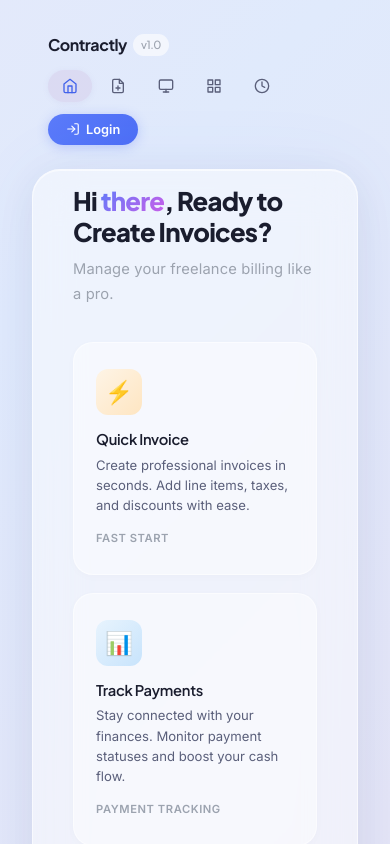
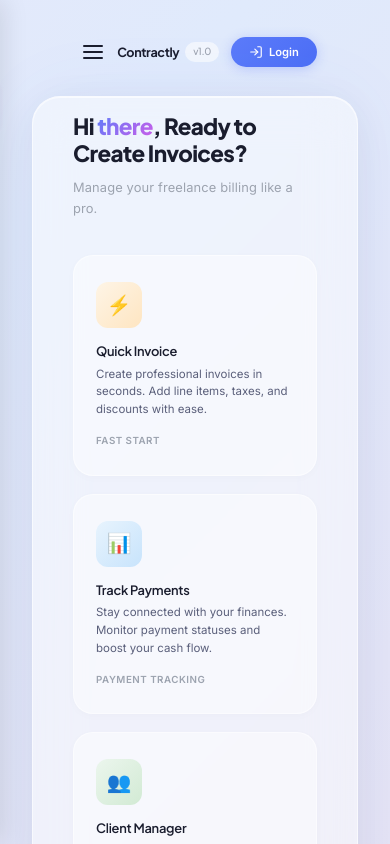
Before and after one commit to Moeez34/contractly, a React (Vite) app: page / in a window 390 px wide. Shown: the top 844 px of the page. Built offline with nearby package versions, Linux system fonts and the light colour scheme.

Commit message:
Implement responsive design for mobile (TopBar, Dashboard, Invoice form)

```diff
--- a/src/components/TopBar.css
+++ b/src/components/TopBar.css
@@ -169,27 +169,131 @@
     transform: scale(1.08);
 }
 
-/* Responsive */
+/* Responsive & Mobile Menu */
+.mobile-menu-btn {
+    display: none;
+    /* Hidden by default */
+    background: transparent;
+    color: var(--text-primary);
+    padding: 8px;
+    margin-right: -8px;
+    z-index: 1002;
+}
+
+.mobile-menu-btn svg {
+    width: 24px;
+    height: 24px;
+}
+
+.mobile-menu-overlay {
+    position: fixed;
+    top: 0;
+    left: 0;
+    width: 100%;
+    height: 100%;
+    background: rgba(0, 0, 0, 0.4);
+    backdrop-filter: blur(4px);
+    z-index: 1000;
+    opacity: 0;
+    pointer-events: none;
+    transition: opacity 0.3s ease;
+}
+
+.mobile-menu-overlay.open {
+    opacity: 1;
+    pointer-events: auto;
+}
+
+.mobile-nav-header {
+    display: none;
+    justify-content: space-between;
+    align-items: center;
+    padding: 20px 24px;
+    border-bottom: 1px solid var(--card-border);
+    margin-bottom: 8px;
+}
+
+.mobile-nav-title {
+    font-family: var(--font-display);
+    font-weight: 700;
+    font-size: 1.1rem;
+    color: var(--text-primary);
+}
+
+.mobile-close-btn {
+    background: transparent;
+    color: var(--text-secondary);
+    padding: 4px;
+}
+
+.mobile-close-btn svg {
+    width: 20px;
+    height: 20px;
+}
+
 @media (max-width: 900px) {
     .topbar {
         padding: 12px 16px;
-        flex-wrap: wrap;
         gap: 12px;
     }
 
+    .topbar-left {
+        gap: 12px;
+    }
 
-    .topbar-left {
-        flex-wrap: wrap;
-        gap: 12px;
+    .mobile-menu-btn {
+        display: flex;
+        align-items: center;
+        justify-content: center;
+    }
 
+    /* Hide desktop nav, show as drawer when open */
+    .topbar-nav {
+        position: fixed;
+        top: 0;
+        left: 0;
+        bottom: 0;
+        width: 280px;
+        background: var(--card-bg);
+        flex-direction: column;
+        align-items: stretch;
+        padding: 0;
+        gap: 4px;
+        z-index: 1001;
+        transform: translateX(-100%);
+        transition: transform 0.3s cubic-bezier(0.2, 0.9, 0.3, 1);
+        box-shadow: 4px 0 24px rgba(0, 0, 0, 0.1);
+    }
+
+    .topbar-nav.mobile-open {
+        transform: translateX(0);
+    }
+
+    .mobile-nav-header {
+        display: flex;
+    }
+
+    .topbar-nav-link {
+        padding: 12px 24px;
+        border-radius: 0;
+        font-size: 0.95rem;
+    }
+
+    .topbar-nav-link:hover,
+    .topbar-nav-link.active {
+        border-radius: 0;
     }
 
     .topbar-nav-link span {
-        display: none;
-
+        display: inline;
+        /* Show text in drawer */
     }
 
     .topbar-date {
         display: none;
     }
+
+    .topbar-brand-name {
+        font-size: 0.9rem;
+    }
 }
--- a/src/components/TopBar.jsx
+++ b/src/components/TopBar.jsx
@@ -1,10 +1,18 @@
-import { NavLink, useNavigate } from 'react-router-dom';
+import { useState, useEffect } from 'react';
+import { NavLink, useNavigate, useLocation } from 'react-router-dom';
 import { useAuth } from '../context/AuthContext';
 import './TopBar.css';
 
 const TopBar = () => {
     const { user, logout } = useAuth();
     const navigate = useNavigate();
+    const location = useLocation();
+    const [isMenuOpen, setIsMenuOpen] = useState(false);
+
+    // Close menu on route change
+    useEffect(() => {
+        setIsMenuOpen(false);
+    }, [location]);
 
     const today = new Date().toLocaleDateString('en-US', {
         weekday: 'long',
@@ -79,7 +87,36 @@ const TopBar = () => {
 
     return (
         <header className="topbar">
+            {/* Mobile Menu Overlay */}
+            <div
+                className={`mobile-menu-overlay ${isMenuOpen ? 'open' : ''}`}
+                onClick={() => setIsMenuOpen(false)}
+            />
+
             <div className="topbar-left">
+                {/* Mobile Hamburger */}
+                <button
+                    className="mobile-menu-btn"
+                    onClick={() => setIsMenuOpen(!isMenuOpen)}
+                    aria-label="Toggle menu"
+                >
+                    <svg xmlns="http://www.w3.org/2000/svg" viewBox="0 0 24 24" fill="none" stroke="currentColor" strokeWidth="2" strokeLinecap="round" strokeLinejoin="round">
+                        {isMenuOpen ? (
+                            <line x1="18" y1="6" x2="6" y2="18"></line>
+                        ) : (
+                            <line x1="3" y1="12" x2="21" y2="12"></line>
+                        )}
+                        {isMenuOpen ? (
+                            <line x1="6" y1="6" x2="18" y2="18"></line>
+                        ) : (
+                            <>
+                                <line x1="3" y1="6" x2="21" y2="6"></line>
+                                <line x1="3" y1="18" x2="21" y2="18"></line>
+                            </>
+                        )}
+                    </svg>
+                </button>
+
                 <div className="topbar-brand">
                     <span className="topbar-brand-name">
                         Contractly
@@ -87,7 +124,16 @@ const TopBar = () => {
                     </span>
                 </div>
 
-                <nav className="topbar-nav">
+                <nav className={`topbar-nav ${isMenuOpen ? 'mobile-open' : ''}`}>
+                    <div className="mobile-nav-header">
+                        <span className="mobile-nav-title">Menu</span>
+                        <button className="mobile-close-btn" onClick={() => setIsMenuOpen(false)}>
+                            <svg xmlns="http://www.w3.org/2000/svg" viewBox="0 0 24 24" fill="none" stroke="currentColor" strokeWidth="2" strokeLinecap="round" strokeLinejoin="round">
+                                <line x1="18" y1="6" x2="6" y2="18"></line>
+                                <line x1="6" y1="6" x2="18" y2="18"></line>
+                            </svg>
+                        </button>
+                    </div>
                     {navItems.map((item) => (
                         <NavLink
                             key={item.to}
--- a/src/index.css
+++ b/src/index.css
@@ -385,3 +385,23 @@ img {
   text-overflow: ellipsis;
   white-space: nowrap;
 }
+
+/* ===== GLOBAL RESPONSIVE ===== */
+@media (max-width: 600px) {
+  html {
+    font-size: 14px;
+  }
+
+  #root {
+    display: block;
+    /* Remove flex centering */
+    min-height: 100vh;
+    height: auto;
+  }
+
+  .app-main {
+    padding: 16px;
+    padding-bottom: 80px;
+    /* Space for bottom content if needed */
+  }
+}
--- a/src/pages/CreateInvoice.css
+++ b/src/pages/CreateInvoice.css
@@ -349,11 +349,55 @@
 }
 
 @media (max-width: 800px) {
-    .form-row {
+    .create-invoice {
+        padding: 0 16px 24px;
+        max-height: calc(100vh - 70px);
+    }
+
+    .create-invoice-header {
+        flex-direction: column;
+        align-items: flex-start;
+        gap: 16px;
+        margin-bottom: 24px;
+    }
+
+    .header-actions {
+        width: 100%;
+        justify-content: flex-start;
+    }
+
+    .form-row,
+    .form-group-row {
         grid-template-columns: 1fr;
+        gap: 16px;
+    }
+
+    .form-section {
+        padding: 18px 16px;
+    }
+
+    /* Wrap table for horizontal scroll */
+    .line-items-section {
+        overflow-x: auto;
+    }
+
+    .line-items-table {
+        min-width: 600px;
+        /* Force scroll if needed */
     }
 
     .invoice-summary {
         width: 100%;
+        margin-top: 20px;
+    }
+
+    .form-actions {
+        flex-direction: column-reverse;
+        gap: 12px;
+    }
+
+    .btn {
+        width: 100%;
+        justify-content: center;
     }
 }
--- a/src/pages/Dashboard.css
+++ b/src/pages/Dashboard.css
@@ -440,9 +440,30 @@
 }
 
 /* Responsive */
+@media (max-width: 1024px) {
+    .dashboard-header h1 {
+        font-size: 2rem;
+    }
+
+    .stat-card {
+        padding: 20px;
+    }
+
+    .stat-value {
+        font-size: 1.8rem;
+    }
+}
+
 @media (max-width: 900px) {
     .dashboard-stats {
         grid-template-columns: repeat(2, 1fr);
+        gap: 16px;
+    }
+
+    .features-grid {
+        grid-template-columns: 1fr;
+        max-width: 500px;
+        margin: 0 auto;
     }
 
     .dashboard-cards {
```
